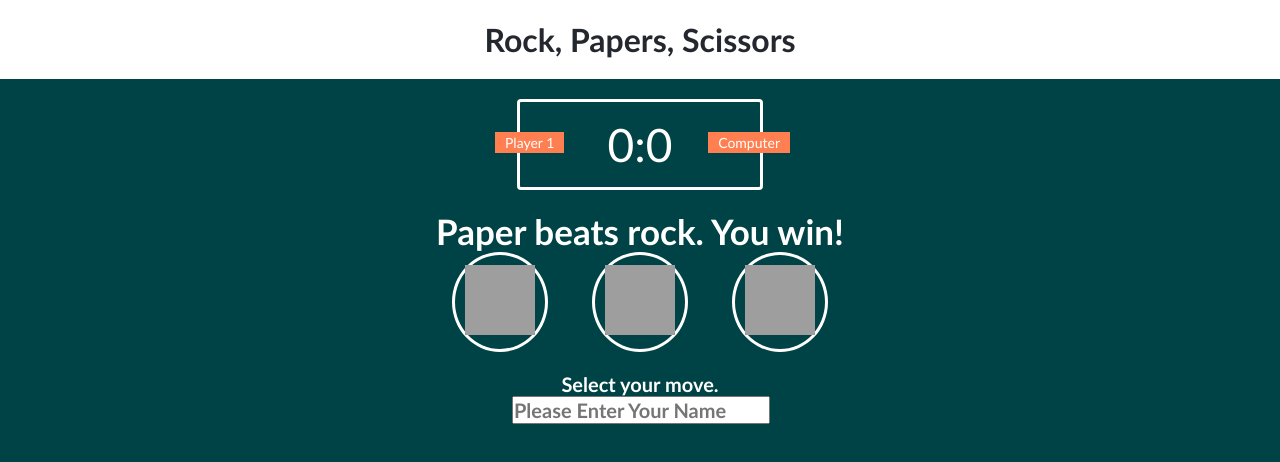
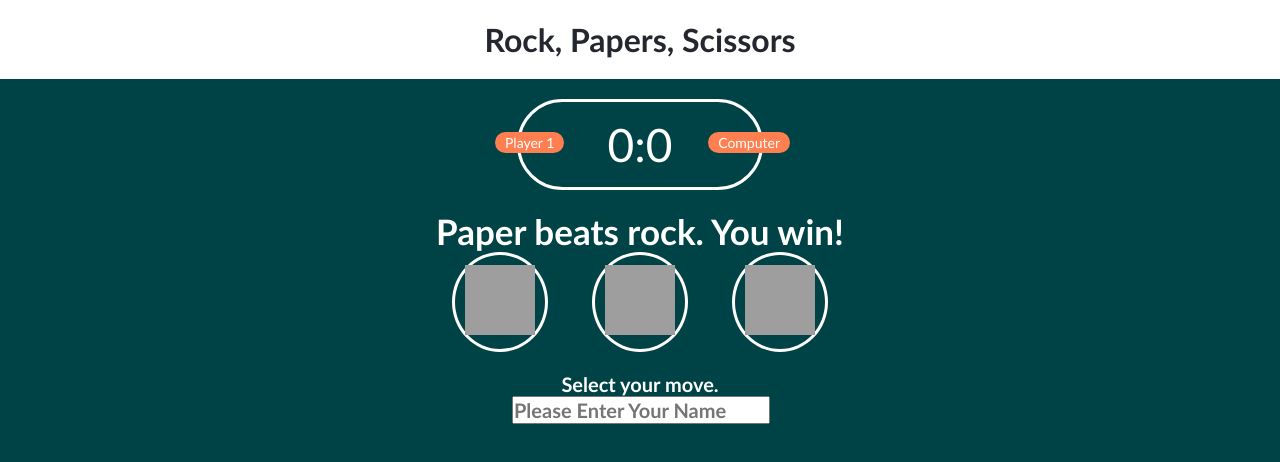
Before and after one commit to SchoolOfCode/w3_rock-paper-scissors-codewurld, a plain HTML site: page index.html in a window 1280 px wide. Drawn offline with Linux system fonts and the light colour scheme; grey boxes are pictures that could not be loaded.

Commit message:
resubmission

```diff
--- a/styles.css
+++ b/styles.css
@@ -23,7 +23,7 @@ header > h1 {
 .score-board {
     margin: 20px auto;
     border: 3px solid white;
-    border-radius: 4px;
+    border-radius: 70px;
     text-align: center;
     width: 200px;
     color: white;
@@ -39,6 +39,7 @@ header > h1 {
     font-size: 14px;
     padding: 2px 10px;
     font-family: 'Trebuchet MS', 'Lucida Sans Unicode', 'Lucida Grande', 'Lucida Sans', Arial, sans-serif;
+    border-radius: 70px;
 }
 
 #user-tag {
```
Also changed, not shown: 1 other file.
